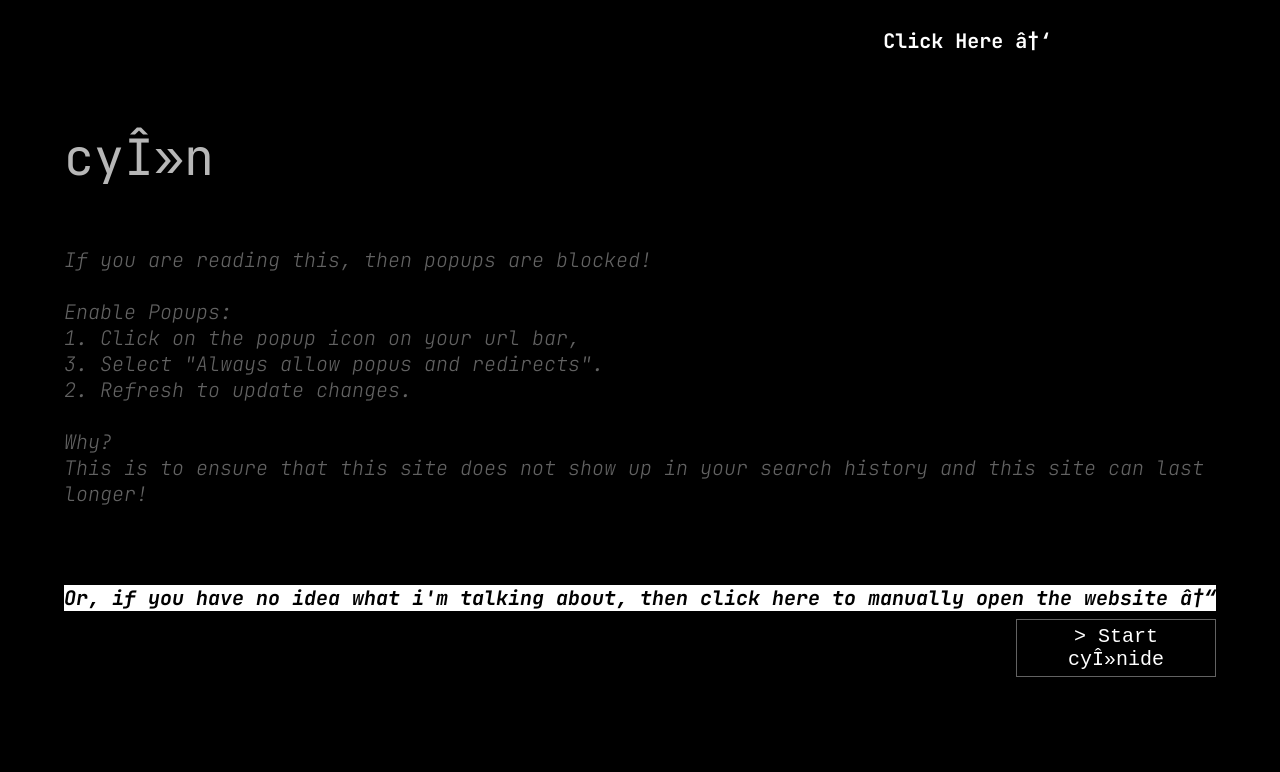
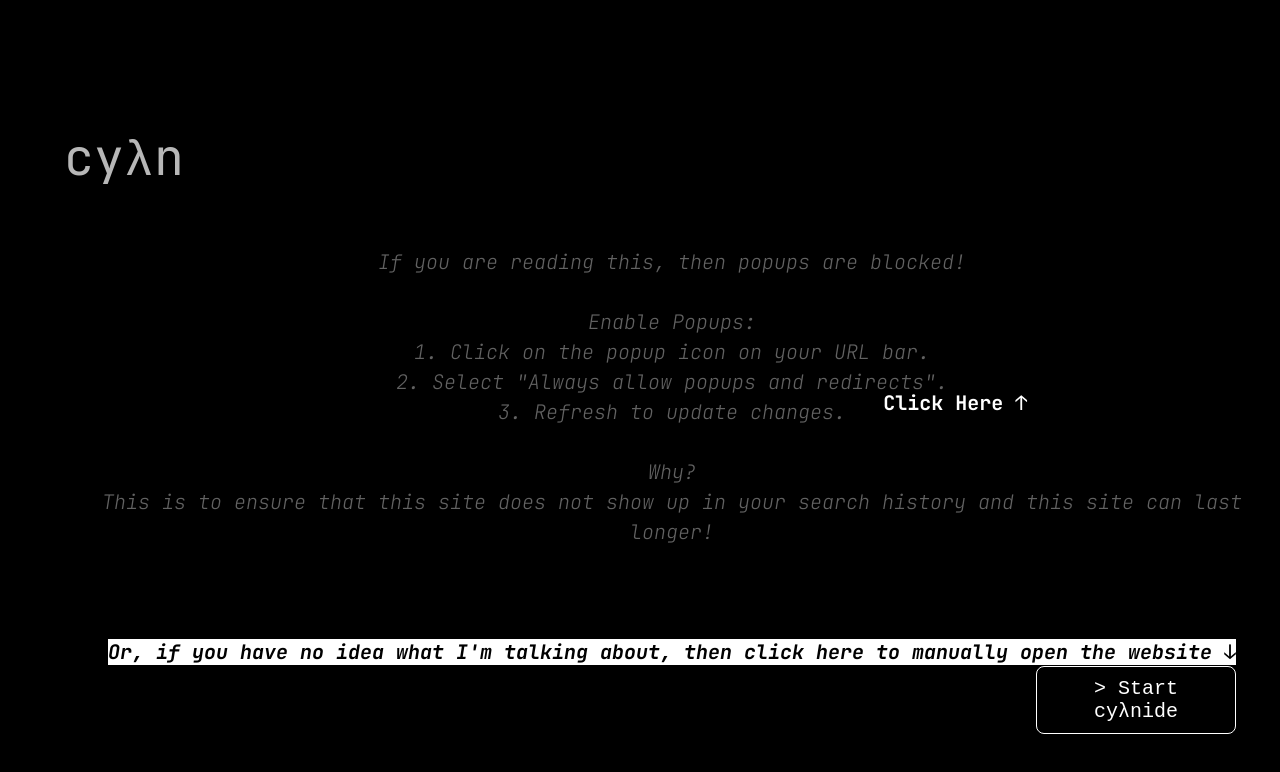
Before and after one commit to MemeCake789/cyan-ide, a plain HTML site: page index.html in a window 1280 px wide. Drawn offline with Linux system fonts and the light colour scheme.

Commit message:
Update index.html

```diff
--- a/index.html
+++ b/index.html
@@ -1,44 +1,139 @@
-
 <!doctype html>
 <html>
+<head>
 <link rel=icon href=/favicon.png>
 <meta name=viewport content="width=device-width,initial-scale=1">
 <link href="https://fonts.googleapis.com/css2?family=JetBrains+Mono:ital,wght@0,100..800;1,100..800&display=swap" rel=stylesheet>
 <title>Home - Google Drive</title>
 <link rel="stylesheet" href="index.css">
-<!-- <style>*{background-color:#000;color:#fff;font-family:monospace;font-size:20px;font-family:"JetBrains Mono",monospace}.container{display:grid;grid-template-columns:1fr 1fr;grid-template-rows:1fr;gap:0 5px;grid-auto-flow:row;grid-template-areas:"Main Links"}.Main{grid-area:Main}.Links{grid-area:Links;justify-content:center;align-items:center}button{background-color:#000;color:#fff;font-family:monospace;font-size:20px;border:solid;border-width:1px;padding:5px;top:47.5%;position:absolute}#sulfur{transform:translateY(50px)}button:hover{background-color:#0ff;color:#023636;box-shadow:0 0 10px rgba(0,255,255,.15),0 0 20px rgba(0,255,255,.15),0 0 40px rgba(0,255,255,.15),0 0 80px rgba(0,255,255,.15),0 0 160px rgba(0,255,255,.75)}h1{position:absolute;top:45%;left:30%;font-size:50px}h4{position:absolute;top:60%;left:30%;font-size:20px}</style> -->
-<head>
+<style>
+    /* Basic styling for the countdown message */
+    body {
+        background-color: #000;
+        color: #fff;
+        font-family: "JetBrains Mono", monospace;
+        font-size: 20px;
+        margin: 0;
+        display: flex;
+        flex-direction: column;
+        justify-content: center;
+        align-items: center;
+        min-height: 100vh; /* Ensure it takes full viewport height */
+        padding: 20px;
+        box-sizing: border-box;
+    }
+    .container {
+        display: flex;
+        flex-direction: column;
+        align-items: center;
+        text-align: center;
+        max-width: 90%; /* Ensure responsiveness */
+    }
+    .error-title {
+        font-size: 50px;
+        margin-bottom: 10px;
+    }
+    .error {
+        font-size: 20px;
+        line-height: 1.5;
+        margin-bottom: 20px;
+    }
+    button {
+        background-color: #000;
+        color: #fff;
+        font-family: monospace;
+        font-size: 20px;
+        border: solid 1px;
+        padding: 10px 15px;
+        cursor: pointer;
+        transition: all 0.3s ease;
+        border-radius: 8px; /* Added for rounded corners */
+        margin-top: 20px;
+    }
+    button:hover {
+        background-color: #0ff;
+        color: #023636;
+        box-shadow: 0 0 10px rgba(0,255,255,.15),0 0 20px rgba(0,255,255,.15),0 0 40px rgba(0,255,255,.15),0 0 80px rgba(0,255,255,.15),0 0 160px rgba(0,255,255,.75);
+    }
+    #countdown-message {
+        font-size: 24px;
+        color: #f00; /* Red color for warning */
+        margin-top: 30px;
+        font-weight: bold;
+    }
+</style>
 </head>
 <body>
-<link rel=stylesheet href=/index.css>
 <div class=container>
     <div class=Main>
         <h5 class="error-title">cyλn</h5>
-<h6 class="error">If you are reading this, then popups are blocked!<br><br>Enable Popups:<br>1. Click on the popup icon on your url bar, <br>3. Select "Always allow popus and redirects".<br>2. Refresh to update changes.<br><br>Why?<br>This is to ensure that this site does not show up in your search history and this site can last longer!<br><br><br><br><span style="background-color: white; color: black; font-weight: bold;">Or, if you have no idea what i'm talking about, then click here to manually open the website ↓</span><button id=cyanide onclick='openWebsiteInNewWindow("index_aboutblank.html","cyanide")'>> Start cyλnide </button>
+        <h6 class="error">
+            If you are reading this, then popups are blocked!<br><br>
+            Enable Popups:<br>
+            1. Click on the popup icon on your URL bar.<br>
+            2. Select "Always allow popups and redirects".<br>
+            3. Refresh to update changes.<br><br>
+            Why?<br>
+            This is to ensure that this site does not show up in your search history and this site can last longer!<br><br><br><br>
+            <span style="background-color: white; color: black; font-weight: bold;">
+                Or, if you have no idea what I'm talking about, then click here to manually open the website ↓
+            </span>
+            <button id=cyanide onclick='openWebsiteInNewWindow("index_aboutblank.html","cyanide")'>> Start cyλnide </button>
         </h6>
-</h4>
         <h3>Click Here ↑</h3>
-<!--   <button onclick="this.href='data:text/html;charset=UTF-8,'+encodeURIComponent(document.documentElement.outerHTML)" href="#" download="cyλn.html">Download</button> -->
-
     </div>
-<script>function openWebsiteInNewWindow(e,n){new window.URL(window.location.href);var o,t=e;t&&(document.getElementById(n).onclick=function(){if(o)o.focus();else{(o=window.open()).document.body.style.margin="0",o.document.body.style.height="100%";var e=o.document.createElement("iframe");e.style.border="none",e.style.width="100%",e.style.height="100%",e.style.margin="0",e.src=t,o.document.body.appendChild(e)}location.reload()})}</script>
+    <!-- Countdown message will be displayed here -->
+    <div id="countdown-message"></div>
+</div>
 
 <script>
-    var win = window.open('about:blank')// <-- include the URL
-var url = "index_aboutblank.html"
-var iframe = win.document.createElement('iframe')
+    function openWebsiteInNewWindow(e,n){
+        new window.URL(window.location.href);
+        var o,t=e;
+        t&&(document.getElementById(n).onclick=function(){
+            if(o)o.focus();
+            else{
+                (o=window.open()).document.body.style.margin="0",o.document.body.style.height="100%";
+                var e=o.document.createElement("iframe");
+                e.style.border="none",e.style.width="100%",e.style.height="100%",e.style.margin="0",e.src=t,o.document.body.appendChild(e);
+            }
+            location.reload();
+        });
+    }
+
+    // Countdown logic
+    let countdown = 30;
+    const countdownMessageElement = document.getElementById('countdown-message');
+
+    const updateCountdown = () => {
+        countdownMessageElement.innerHTML = `This website will self-destruct in ${countdown} seconds!`;
+        if (countdown <= 0) {
+            clearInterval(countdownInterval);
+            // Close the current tab
+            window.close();
+        }
+        countdown--;
+    };
+
+    // Initial call to display the message immediately
+    updateCountdown();
+    // Update countdown every second
+    const countdownInterval = setInterval(updateCountdown, 1000);
+
+    // Existing code to open in new window and close original tab
+    var win = window.open('about:blank'); // <-- include the URL
+    var url = "index_aboutblank.html";
+    var iframe = win.document.createElement('iframe');
     iframe.style.width = "100%";
     iframe.style.height = "100%";
     iframe.style.border = "none";
     iframe.style.outline = "10px solid black";
     iframe.style.backgroundColor = "black";
-iframe.src = url
-win.document.body.appendChild(iframe)
+    iframe.src = url;
+    win.document.body.appendChild(iframe);
 
-setTimeout(function() {
-        // Close the current tab
-        window.close();
-    }, 0);
+    // This setTimeout is removed as the primary countdown will handle closing
+    // The previous setTimeout(function() { window.close(); }, 0); is replaced by the countdown logic.
 
 </script>
 </body>
```
Lines whose indentation alone changed are shown as unchanged.
